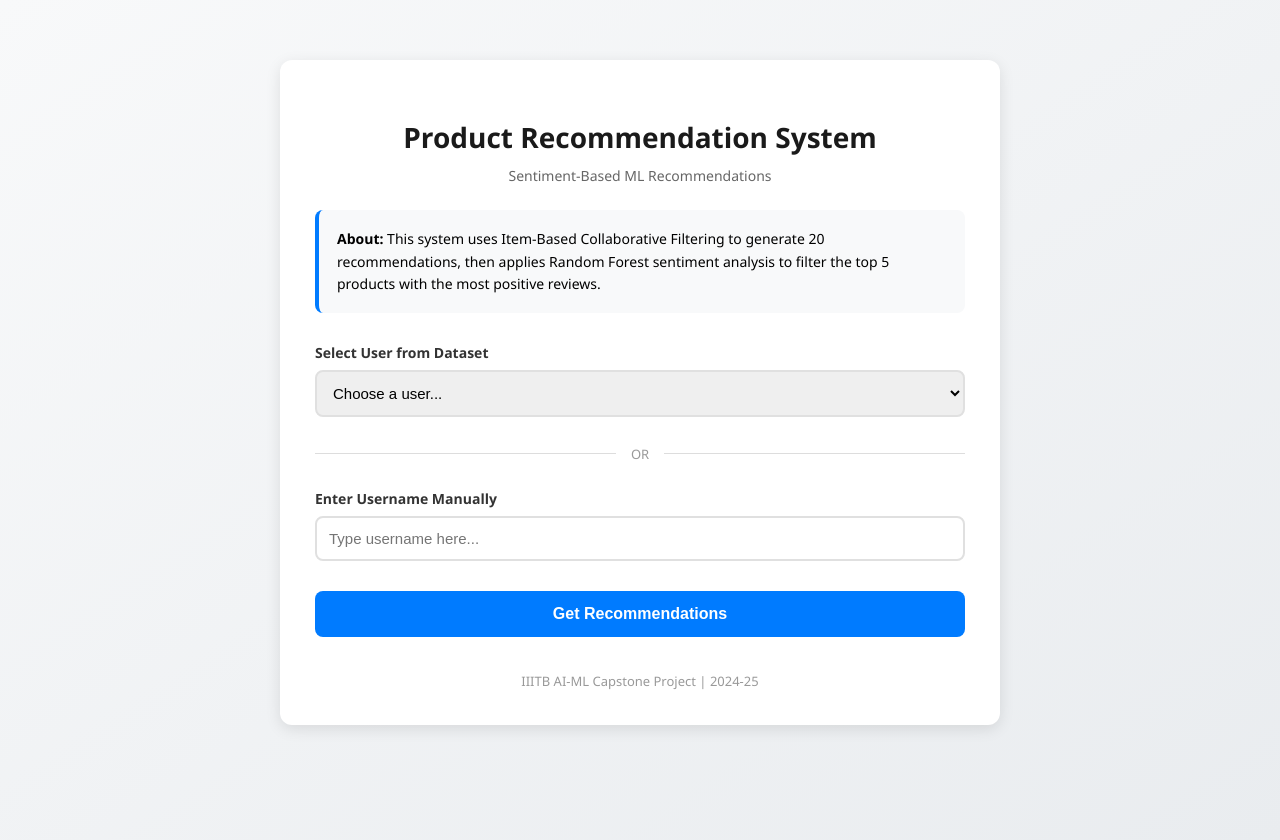
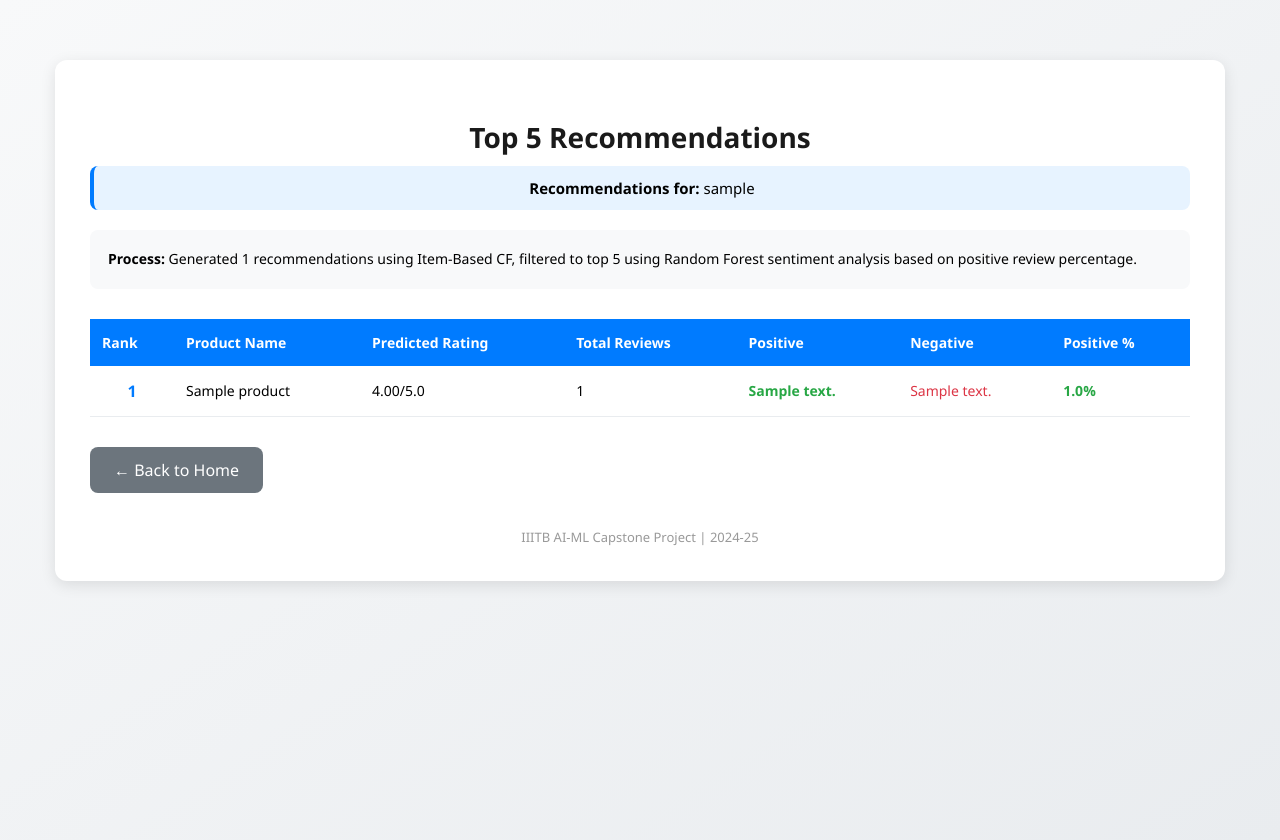
Before and after one commit to vijaykumar-qait/sentiment-recommendation-system, a Flask app: template templates/index.html in a window 1280 px wide. Run offline with Flask 3, Linux system fonts and the light colour scheme; the template is opened without the code that fills it: most values are stand-ins (such as "Sample title", 1, 10 or a date in 2020).

Commit message:
consolidate templates into single index html file

```diff
--- a/app.py
+++ b/app.py
@@ -47,13 +47,13 @@ def recommend():
         username = request.form.get('username_select')
 
     if not username:
-        return render_template('error.html', error="Please either select a user from dropdown or type username")
+        return render_template('index.html', error="Please either select a user from dropdown or type username")
 
     # Generate top 20 recommendations
     top_20, error = get_top_20_recommendations(username)
 
     if error:
-        return render_template('error.html', error=error)
+        return render_template('index.html', error=error)
 
     # Apply sentiment filtering to get top 5
     top_5 = apply_sentiment_filtering(top_20)
@@ -61,7 +61,7 @@ def recommend():
     # Convert to list of dicts for template
     top_5_list = top_5.to_dict('records')
 
-    return render_template('results.html',
+    return render_template('index.html',
                          username=username,
                          recommendations=top_5_list,
                          total_generated=len(top_20))
--- a/templates/index.html
+++ b/templates/index.html
@@ -2,7 +2,7 @@
 <html>
 <head>
     <meta charset="UTF-8">
-    <title>IIITB Capstone - Product Recommendation System</title>
+    <title>{% if error %}Error{% elif recommendations %}Recommendations{% else %}IIITB Capstone{% endif %} - Product Recommendation System</title>
     <style>
         body {
             font-family: 'Segoe UI', Arial, sans-serif;
@@ -13,7 +13,7 @@
         }
 
         .container {
-            max-width: 650px;
+            max-width: {% if recommendations %}1100px{% else %}650px{% endif %};
             margin: 40px auto;
             background: white;
             padding: 35px;
@@ -22,10 +22,10 @@
         }
 
         h2 {
-            color: #1a1a1a;
+            color: {% if error %}#dc3545{% else %}#1a1a1a{% endif %};
             text-align: center;
-            margin-bottom: 10px;
-            font-size: 28px;
+            margin-bottom: {% if error %}20px{% else %}10px{% endif %};
+            font-size: {% if error %}26px{% else %}28px{% endif %};
         }
 
         .subtitle {
@@ -43,6 +43,43 @@
             margin-bottom: 30px;
             font-size: 14px;
             line-height: 1.6;
+        }
+
+        .user-info {
+            background: #e7f3ff;
+            padding: 12px 20px;
+            border-radius: 8px;
+            border-left: 4px solid #007bff;
+            margin-bottom: 20px;
+            text-align: center;
+            font-size: 15px;
+        }
+
+        .summary-box {
+            background: #f8f9fa;
+            padding: 18px;
+            border-radius: 8px;
+            margin-bottom: 30px;
+            font-size: 14px;
+            line-height: 1.6;
+        }
+
+        .error-box {
+            background: #f8d7da;
+            padding: 20px;
+            border-radius: 8px;
+            border-left: 4px solid #dc3545;
+            margin: 25px 0;
+            color: #721c24;
+            font-size: 15px;
+            line-height: 1.6;
+        }
+
+        .hint {
+            color: #666;
+            font-size: 14px;
+            margin: 20px 0;
+            text-align: center;
         }
 
         .form-area {
@@ -119,6 +156,67 @@
             background: #0056b3;
         }
 
+        .back-link {
+            display: inline-block;
+            margin-top: {% if recommendations %}30px{% else %}20px{% endif %};
+            padding: 12px {% if recommendations %}24px{% else %}30px{% endif %};
+            background: {% if recommendations %}#6c757d{% else %}#007bff{% endif %};
+            color: white;
+            text-decoration: none;
+            border-radius: 8px;
+            font-weight: 500;
+            transition: background 0.2s;
+        }
+
+        .back-link:hover {
+            background: {% if recommendations %}#5a6268{% else %}#0056b3{% endif %};
+        }
+
+        table {
+            width: 100%;
+            border-collapse: collapse;
+            margin-top: 20px;
+        }
+
+        table thead {
+            background: #007bff;
+            color: white;
+        }
+
+        table th {
+            padding: 14px 12px;
+            text-align: left;
+            font-weight: 600;
+            font-size: 14px;
+        }
+
+        table td {
+            padding: 14px 12px;
+            border-bottom: 1px solid #e9ecef;
+            font-size: 14px;
+        }
+
+        table tbody tr:hover {
+            background-color: #f8f9fa;
+        }
+
+        .rank-col {
+            width: 60px;
+            text-align: center;
+            font-weight: 700;
+            color: #007bff;
+            font-size: 16px;
+        }
+
+        .positive {
+            color: #28a745;
+            font-weight: 600;
+        }
+
+        .negative {
+            color: #dc3545;
+        }
+
         .footer {
             margin-top: 35px;
             font-size: 13px;
@@ -130,6 +228,61 @@
 <body>
 
 <div class="container">
+    {% if error %}
+        <!-- Error State -->
+        <h2>Error Occurred</h2>
+
+        <div class="error-box">
+            {{ error }}
+        </div>
+
+        <p class="hint">Please check the username and try again.</p>
+
+        <a href="/" class="back-link">&larr; Back to Home</a>
+
+    {% elif recommendations %}
+        <!-- Results State -->
+        <h2>Top 5 Recommendations</h2>
+
+        <div class="user-info">
+            <strong>Recommendations for:</strong> {{ username }}
+        </div>
+
+        <div class="summary-box">
+            <strong>Process:</strong> Generated {{ total_generated }} recommendations using Item-Based CF, filtered to top 5 using Random Forest sentiment analysis based on positive review percentage.
+        </div>
+
+        <table>
+            <thead>
+                <tr>
+                    <th>Rank</th>
+                    <th>Product Name</th>
+                    <th>Predicted Rating</th>
+                    <th>Total Reviews</th>
+                    <th>Positive</th>
+                    <th>Negative</th>
+                    <th>Positive %</th>
+                </tr>
+            </thead>
+            <tbody>
+                {% for product in recommendations %}
+                <tr>
+                    <td class="rank-col">{{ loop.index }}</td>
+                    <td>{{ product.product }}</td>
+                    <td>{{ "%.2f"|format(product.predicted_rating) }}/5.0</td>
+                    <td>{{ product.total_reviews }}</td>
+                    <td class="positive">{{ product.positive_reviews }}</td>
+                    <td class="negative">{{ product.negative_reviews }}</td>
+                    <td class="positive">{{ "%.1f"|format(product.positive_percentage) }}%</td>
+                </tr>
+                {% endfor %}
+            </tbody>
+        </table>
+
+        <a href="/" class="back-link">&larr; Back to Home</a>
+
+    {% else %}
+        <!-- Input Form State (Default) -->
         <h2>Product Recommendation System</h2>
         <div class="subtitle">Sentiment-Based ML Recommendations</div>
 
@@ -164,6 +317,7 @@
                 <button type="submit" class="submit-btn">Get Recommendations</button>
             </form>
         </div>
+    {% endif %}
 
     <div class="footer">
         IIITB AI-ML Capstone Project | 2024-25
```
Lines whose indentation alone changed are shown as unchanged.
